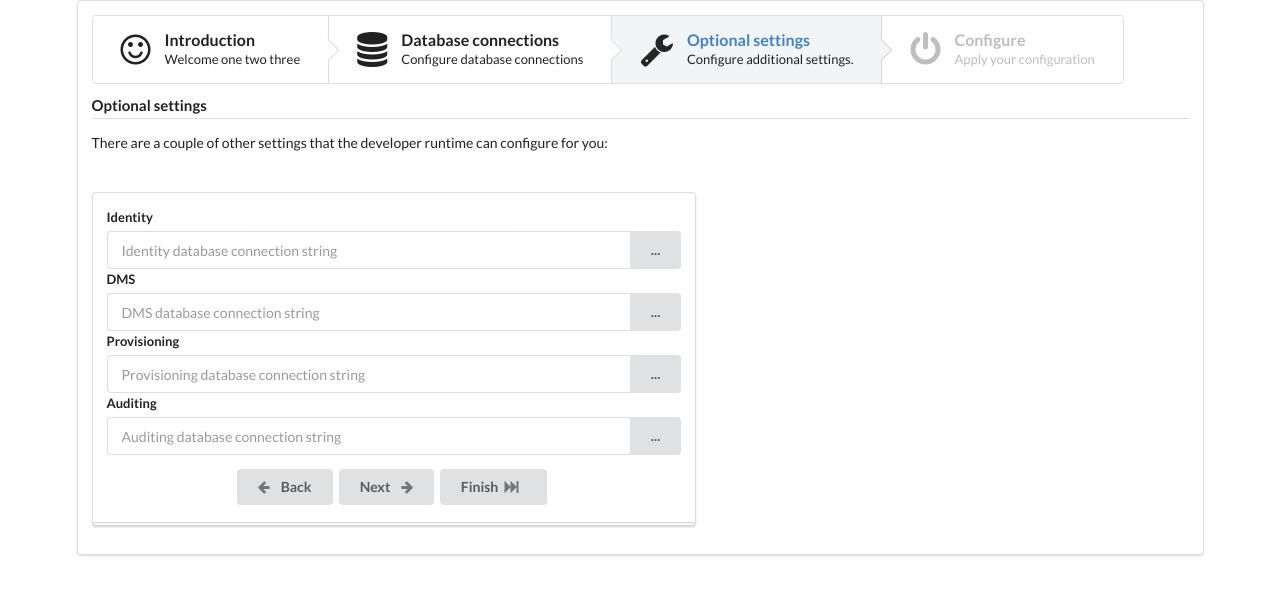
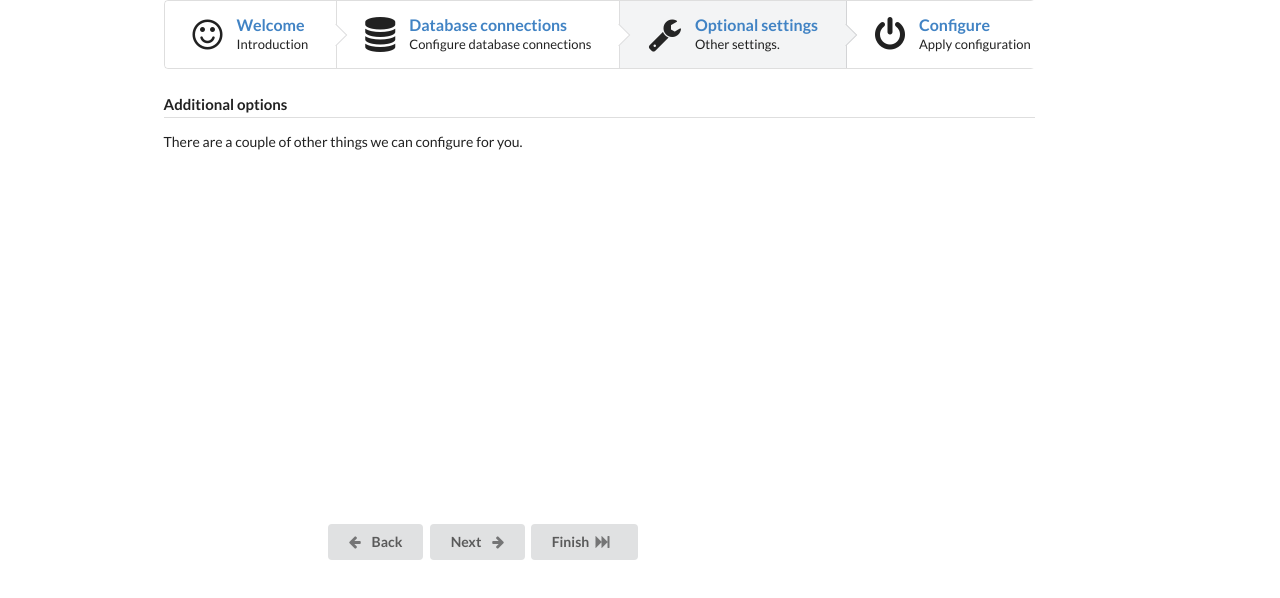
Before and after one commit to tintoy/first-aspnet-5-beta7, a website: page wwwroot/wizard-3.html in a window 1280 px wide. Drawn offline with Linux system fonts and the light colour scheme.

Commit message:
Ok, I'm dumb. Unclosed element.

```diff
--- a/wwwroot/wizard-3.html
+++ b/wwwroot/wizard-3.html
@@ -9,93 +9,78 @@
 </head>
 
 <body>
-	<div class="ui middle aligned center aligned grid container">
-		<div class="column">
-			<div class="ui segment">
-				<div class="ui left aligned container">
-					<div class="ui steps centered">
+	<div class="ui middle aligned twelve column grid">
+		<div class="row">
+			<div class="two wide column"></div>
+			<div class="eleven wide column">
+				<div class="ui steps">
 					<div class="step">
 						<i class="smile icon"></i>
+						<a href="wizard-1.html">
 							<div class="content">
-								<div class="title">Introduction</div>
+								<div class="title">Welcome</div>
 								<div class="description">
-									Welcome one two three
+									Introduction
 								</div>
 							</div>
+						</a>
 					</div>
 					<div class="step">
 						<i class="database icon"></i>
+						<a href="wizard-2.html">
 							<div class="content">
 								<div class="title">Database connections</div>
 								<div class="description">
 									Configure database connections
 								</div>
 							</div>
+						</a>
 					</div>
 					<div class="active step">
 						<i class="configure icon"></i>
+						<a href="wizard-3.html">
 							<div class="content">
 								<div class="title">Optional settings</div>
 								<div class="description">
-									Configure additional settings.
+									Other settings.
 								</div>
 							</div>
+						</a>
 					</div>
-						<div class="disabled step">
+					<div class="step">
 						<i class="power icon"></i>
+						<a href="wizard-4.html">
 							<div class="content">
 								<div class="title">Configure</div>
 								<div class="description">
-									Apply your configuration
+									Apply configuration
 								</div>
 							</div>
-						</div>
-					</div>
-					<form class="ui form" role="form">
-						<h4 class="ui dividing header">Optional settings</h4>
-						<p>
-							There are a couple of other settings that the developer runtime can configure for you:
-						</p>
-						<div class="ui grid" style="margin-top: 25px">
-							<div class="row">
-								<div class="left aligned nine wide column">
-									<div class="ui stacked segment">
-										<div class="field">
-											<label>Identity</label>
-											<div class="ui action input">
-												<input type="text" name="IdentityConnectionString" placeholder="Identity database connection string">
-												<div class="ui button">...</button>
-											</div>
-										</div>
-										<div class="field">
-											<label>DMS</label>
-											<div class="ui action input">
-												<input type="text" name="DmsConnectionString" placeholder="DMS database connection string">
-												<div class="ui button">...</button>
-											</div>
-										</div>
-										<div class="field">
-											<label>Provisioning</label>
-											<div class="ui action input">
-												<input type="text" name="ProvisioningConnectionString" placeholder="Provisioning database connection string">
-												<div class="ui button">...</button>
-											</div>
-										</div>
-										<div class="field">
-											<label>Auditing</label>
-											<div class="ui action input">
-												<input type="text" name="AuditingonnectionString" placeholder="Auditing database connection string">
-												<div class="ui button">...</button>
-											</div>
+						</a>
 					</div>
 				</div>
 			</div>
 		</div>
 		<div class="row">
-								<div class="right aligned nine wide column">
-									<a class="ui button" href="wizard-1.html"><i class="left arrow icon"></i> Back</a>
+			<div class="two wide column">
+			</div>
+			<div class="eleven wide column">
+				<form class="ui form" role="form">
+					<h4 class="ui dividing header">Additional options</h4>
+					<p>
+						There are a couple of other things we can configure for you.
+					</p>
+					<div class="ui grid" style="margin-top: 25px">
+						<div class="row">
+							<div class="left aligned nine wide column">
+								<div style="height: 305px"></div>
+							</div>
+						</div>
+						<div class="right aligned row">
+							<div class="nine wide column">
+								<a class="ui button" href="wizard-2.html"><i class="left arrow icon"></i> Back</a>
 								<a class="ui submit button" href="wizard-3.html">Next <i class="right arrow icon"></i></a>
-									<a class="ui button" href="wizard-4.html">Finish&nbsp;&nbsp;&nbsp;<i class="fast forward icon"></i></a>
+								<a class="ui button" href="wizard-3.html">Finish&nbsp;&nbsp;&nbsp;<i class="fast forward icon"></i></a>
 							</div>
 						</div>
 					</div>
```
Also changed, not shown: wwwroot/wizard-1.html (+23 -14 lines), wwwroot/wizard-2.html (+34 -20 lines). Lines whose indentation alone changed are shown as unchanged.
